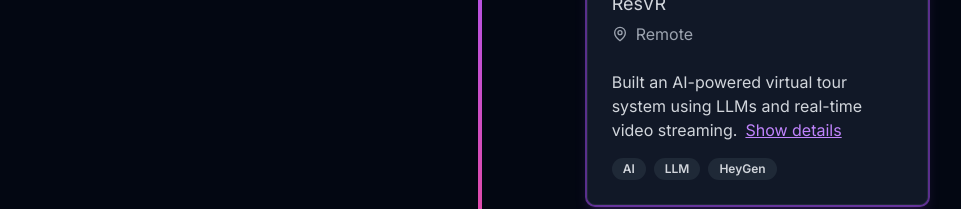
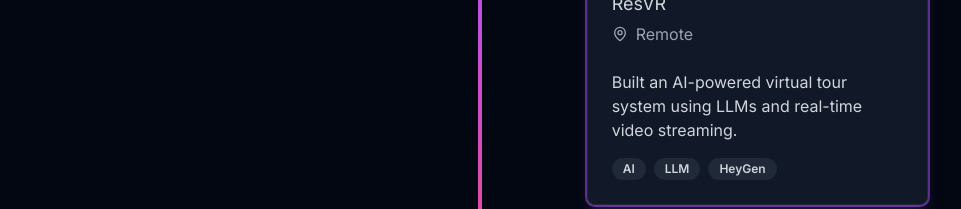
Before and after one commit to Danie1Le/Danie1Le.github.io, a Next.js app: page / in a window 1280 px wide. Shown: the part 1077-1286 px from the top of the page, without its empty margins (160-1121 px from the left). Built offline with nearby package versions, Linux system fonts and the light colour scheme.

Commit message:
hover click on card with auto scrolling

```diff
--- a/portfolio.tsx
+++ b/portfolio.tsx
@@ -34,7 +34,33 @@ export default function Portfolio() {
   const scrollToSection = (sectionId: string) => {
     const element = document.getElementById(sectionId)
     if (element) {
-      element.scrollIntoView({ behavior: "smooth" })
+      const offset = 80 // Account for fixed navigation
+      const elementPosition = element.offsetTop - offset
+      window.scrollTo({
+        top: elementPosition,
+        behavior: "smooth"
+      })
+    }
+  }
+
+  const handleCardClick = (index: number) => {
+    if (expandedJob === index) {
+      // Hide the card
+      setExpandedJob(null);
+    } else {
+      // Show the card
+      setExpandedJob(index);
+
+      // Scroll to the expanded card after a short delay to allow animation to start
+      setTimeout(() => {
+        const cardElement = document.querySelector(`[data-job-index="${index}"]`);
+        if (cardElement) {
+          cardElement.scrollIntoView({
+            behavior: 'smooth',
+            block: 'center'
+          });
+        }
+      }, 100);
     }
   }
 
@@ -116,8 +142,8 @@ export default function Portfolio() {
       </section>
 
       {/* Experience Section */}
-      <section id="experience" className="py-20 px-6">
-        <div className="container mx-auto">
+      <section id="experience" className="min-h-screen py-20 px-6 flex items-center">
+        <div className="container mx-auto w-full">
           <h2 className="text-4xl font-bold text-center mb-16">Career Roadmap</h2>
           <div className="max-w-4xl mx-auto">
             <div className="relative">
@@ -182,9 +208,11 @@ export default function Portfolio() {
                     <div className={`flex ${job.side === "left" ? "justify-start" : "justify-end"}`}>
                       <div className={`w-full md:w-5/12 ${job.side === "left" ? "md:pr-8" : "md:pl-8"}`}>
                         <Card
-                          className={`bg-gray-900 border-gray-800 relative ${
+                          className={`bg-gray-900 border-gray-800 relative cursor-pointer hover:border-gray-600 transition-all duration-300 ${
                             job.current ? "ring-2 ring-purple-500/50 shadow-lg shadow-purple-500/20" : ""
-                          }`}
+                          } ${expandedJob === index ? "scale-105 shadow-2xl" : ""}`}
+                          onClick={() => handleCardClick(index)}
+                          data-job-index={index}
                         >
                           {/* Arrow pointing to timeline */}
                           <div
@@ -223,17 +251,21 @@ export default function Portfolio() {
                             </div>
                           </CardHeader>
                           <CardContent>
-                            <p className="text-gray-300 mb-4 cursor-pointer" onClick={() => setExpandedJob(expandedJob === index ? null : index)}>
+                            <p className="text-gray-300 mb-4">
                               {job.description}
-                              <span className="ml-2 text-purple-400 underline">{expandedJob === index ? "Hide details" : "Show details"}</span>
                             </p>
-                            {expandedJob === index && (
-                              <ul className="list-disc list-inside text-gray-400 mb-4">
-                                {job.details.map((point, i) => (
-                                  <li key={i}>{point}</li>
-                                ))}
-                              </ul>
-                            )}
+                            <div className={`overflow-hidden transition-all duration-300 ${expandedJob === index ? 'max-h-[800px] opacity-100' : 'max-h-0 opacity-0'}`}>
+                              <div className="space-y-4 pt-4 border-t border-gray-700">
+                                <div>
+                                  <h4 className="text-sm font-semibold text-white mb-2">Key Responsibilities</h4>
+                                  <ul className="list-disc list-inside text-gray-400 space-y-1 text-sm">
+                                    {job.details.map((point, i) => (
+                                      <li key={i}>{point}</li>
+                                    ))}
+                                  </ul>
+                                </div>
+                              </div>
+                            </div>
                             <div className="flex flex-wrap gap-2">
                               {job.skills.map((skill) => (
                                 <Badge
```
